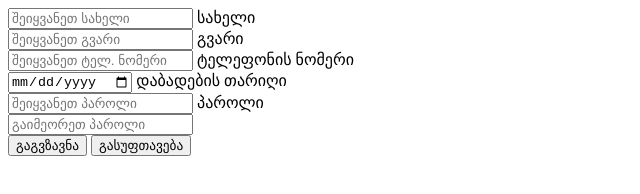
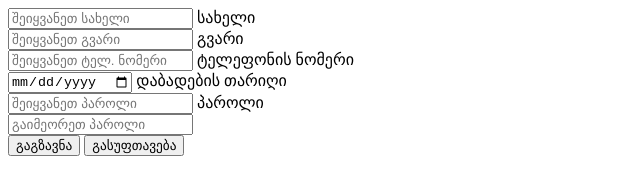
Before and after one commit to lalilabramishvili/Lecture-2, a plain HTML site: page index.html in a window 1280 px wide. Shown: the full height of the page, 0-640 px from the left. Drawn offline with Linux system fonts and the light colour scheme.

Commit message:
Update index.html

```diff
--- a/index.html
+++ b/index.html
@@ -42,7 +42,7 @@
             <label for="password" ></label>
         </div>
 
-        <button type="submit">გაგვზავნა</button>
+        <button type="submit">გაგზავნა</button>
         <button type="reset">გასუფთავება</button>
     </form>
 </body>
```
